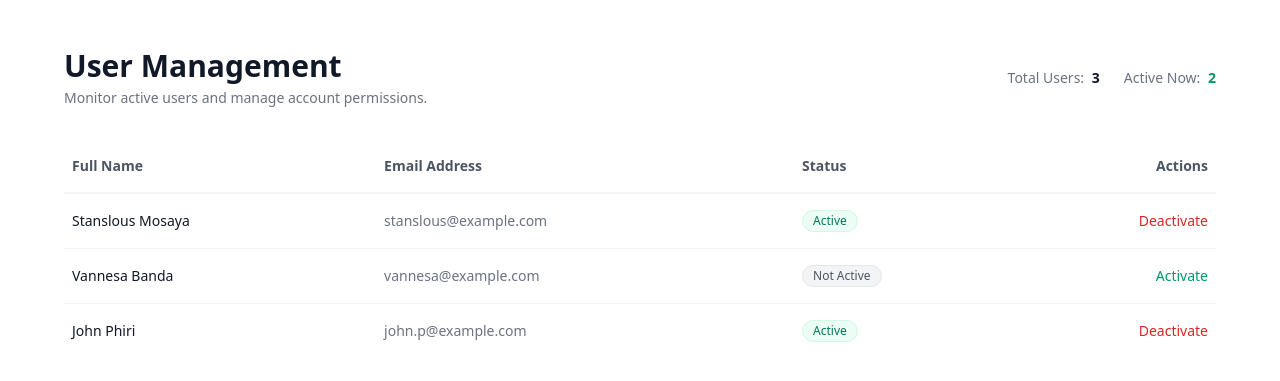
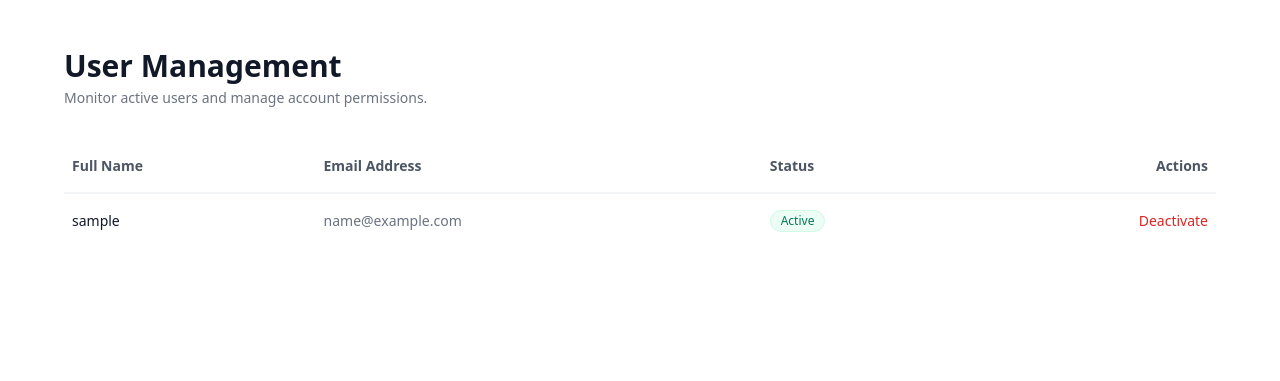
Before and after one commit to MSTANSLOUS/admin-approval-first-part, a Flask app: template app/templates/admin_approval_side.html in a window 1280 px wide. Shown: the top 381 px of the page. Run offline with Flask 3, Linux system fonts and the light colour scheme; the template is opened without the code that fills it: values that come from a table or form of the project are taken from there, others are empty; tables that the repository leaves empty hold one stand-in row (values such as "Sample post"); some libraries are stand-ins or nearby versions.

Commit message:
updated the admin section now the admin can see the users trying to log into their account hence activation and deactivation in later update

```diff
--- a/app/__init__.py
+++ b/app/__init__.py
@@ -17,4 +17,7 @@ def create_app():
     from .route.user import user_bp
     app.register_blueprint(user_bp)
 
+    from .route.admin import admin_bp
+    app.register_blueprint(admin_bp)
+
     return app
--- a/app/templates/admin_approval_side.html
+++ b/app/templates/admin_approval_side.html
@@ -15,17 +15,6 @@
                 <h1 class="text-3xl font-bold text-gray-900">User Management</h1>
                 <p class="text-sm text-gray-500 mt-1">Monitor active users and manage account permissions.</p>
             </div>
-
-            <div class="flex gap-6 text-sm">
-                <div>
-                    <span class="text-gray-500">Total Users:</span>
-                    <span class="font-semibold text-gray-900 ml-1">3</span>
-                </div>
-                <div>
-                    <span class="text-gray-500">Active Now:</span>
-                    <span class="font-semibold text-emerald-600 ml-1">2</span>
-                </div>
-            </div>
         </div>
 
         <div class="overflow-x-auto">
@@ -40,52 +29,39 @@
                 </thead>
 
                 <tbody class="divide-y divide-gray-100">
-
+                            {% for user in users %}
                             <tr class="hover:bg-gray-50 transition-colors">
-                        <td class="py-4 px-2 text-sm font-medium text-gray-900">Stanslous Mosaya</td>
-                        <td class="py-4 px-2 text-sm text-gray-500">stanslous@example.com</td>
+                                <td class="py-4 px-2 text-sm font-medium text-gray-900">{{ user.user_name }}</td>
+                                <td class="py-4 px-2 text-sm text-gray-500">{{ user.user_email }}</td>
+                                {% if user.is_active == True %}
                                 <td class="py-4 px-2 text-sm">
                                     <span class="inline-flex items-center px-2.5 py-0.5 rounded-full text-xs font-medium bg-emerald-50 text-emerald-700 border border-emerald-100">
                                         Active
                                     </span>
                                 </td>
+
                                 <td class="py-4 px-2 text-sm text-right">
                                     <button class="text-red-600 hover:text-red-700 font-medium hover:underline text-sm transition-colors">
                                         Deactivate
                                     </button>
                                 </td>
-                    </tr>
 
-                    <tr class="hover:bg-gray-50 transition-colors">
-                        <td class="py-4 px-2 text-sm font-medium text-gray-900">Vannesa Banda</td>
-                        <td class="py-4 px-2 text-sm text-gray-500">vannesa@example.com</td>
+                                {% else %}
                                 <td class="py-4 px-2 text-sm">
                                     <span class="inline-flex items-center px-2.5 py-0.5 rounded-full text-xs font-medium bg-gray-100 text-gray-600 border border-gray-200">
                                         Not Active
                                     </span>
                                 </td>
+
                                 <td class="py-4 px-2 text-sm text-right">
                                     <button class="text-emerald-600 hover:text-emerald-700 font-medium hover:underline text-sm transition-colors">
                                         Activate
                                     </button>
                                 </td>
+                                {% endif %}
+
                             </tr>
-
-                    <tr class="hover:bg-gray-50 transition-colors">
-                        <td class="py-4 px-2 text-sm font-medium text-gray-900">John Phiri</td>
-                        <td class="py-4 px-2 text-sm text-gray-500">john.p@example.com</td>
-                        <td class="py-4 px-2 text-sm">
-                            <span class="inline-flex items-center px-2.5 py-0.5 rounded-full text-xs font-medium bg-emerald-50 text-emerald-700 border border-emerald-100">
-                                Active
-                            </span>
-                        </td>
-                        <td class="py-4 px-2 text-sm text-right">
-                            <button class="text-red-600 hover:text-red-700 font-medium hover:underline text-sm transition-colors">
-                                Deactivate
-                            </button>
-                        </td>
-                    </tr>
-
+                            {% endfor %}
                 </tbody>
             </table>
         </div>
```
Also changed, not shown: app/route/admin.py (+7 -0 lines), app/route/user.py (+5 -11 lines). Lines whose indentation alone changed are shown as unchanged.
